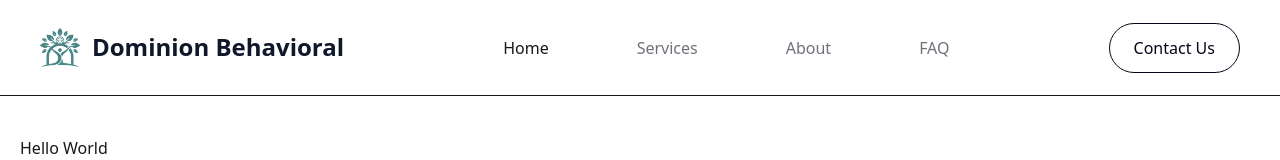
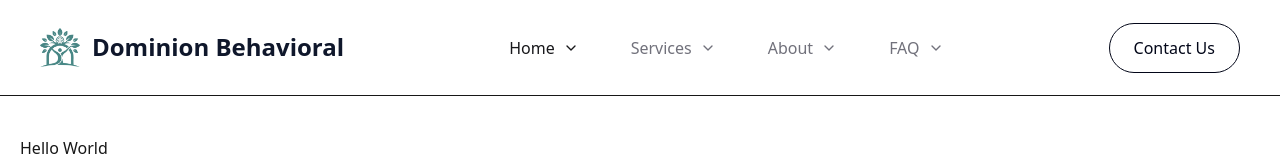
Before and after one commit to KlenamChris/dominionbehavioral, a Next.js app: page / in a window 1280 px wide. Shown: the top 160 px of the page. Built offline with nearby package versions, Linux system fonts and the light colour scheme.

Commit message:
feature: add chevron to nav links

```diff
--- a/package.json
+++ b/package.json
@@ -10,6 +10,7 @@
   },
   "dependencies": {
     "classnames": "^2.5.1",
+    "lucide-react": "^1.3.0",
     "next": "16.2.1",
     "react": "19.2.4",
     "react-dom": "19.2.4"
--- a/src/app/NavBar.tsx
+++ b/src/app/NavBar.tsx
@@ -5,6 +5,7 @@ import { usePathname } from "next/navigation";
 import classnames from "classnames";
 import React from "react";
 import Image from "next/image";
+import { ChevronDown } from "lucide-react";
 
 const NavBar = () => {
   const currentPath = usePathname();
@@ -30,21 +31,25 @@ const NavBar = () => {
           Dominion Behavioral
         </span>
       </Link>
-      <ul className="flex space-x-10">
+      <ul className="flex space-x-5">
         {links.map((link) => (
           <li
             key={link.href}
-            className="px-6 rounded-full p-4 hover:bg-slate-400 transition-colors"
+            className="px-4 rounded-full p-4 group hover:bg-slate-400 transition-colors"
           >
             <Link
               href={link.href}
-              className={classnames({
-                "text-zinc-900": link.href === currentPath,
-                "text-zinc-500": link.href !== currentPath,
-                "hover:text-zinc-800 transition-colors": true,
-              })}
+              className={classnames(
+                {
+                  "text-zinc-900": link.href === currentPath,
+                  "text-zinc-500": link.href !== currentPath,
+                  "hover:text-zinc-800 transition-colors": true,
+                },
+                "flex items-center gap-2",
+              )}
             >
               {link.label}
+              <ChevronDown className="w-4 h-4 transition-transform duration-300 group-hover:rotate-180" />
             </Link>
           </li>
         ))}
```
Also changed, not shown: 1 other file (tests, documents, lock files or other folders).
